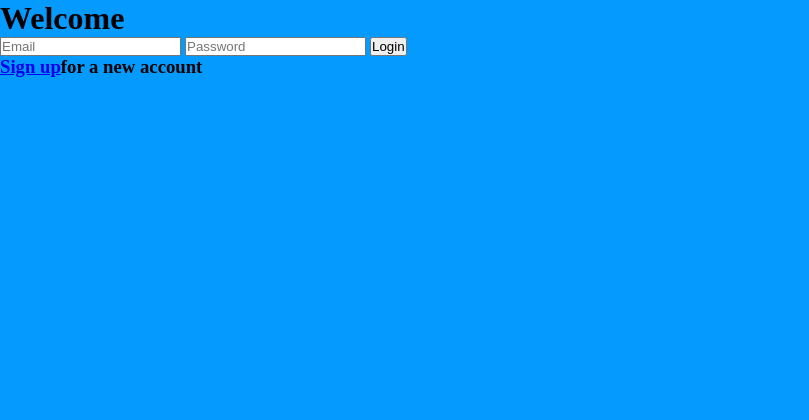
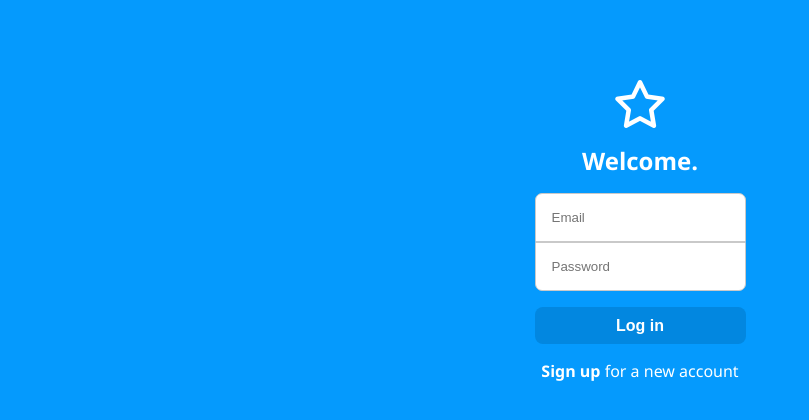
Before and after one commit to MasumaJaffery/HTML-CSS-Conversion, a plain HTML site: page index.html in a window 1280 px wide. Shown: the whole page, without its empty margins (0-809 px from the left). Drawn offline with Linux system fonts and the light colour scheme.

Commit message:
Update UI

```diff
--- a/index.css
+++ b/index.css
@@ -6,4 +6,65 @@
 
 body {
     background-color: rgb(5, 154, 253);
+    font-family: 'Segoe UI', Tahoma, Geneva, Verdana, sans-serif;
 }
+
+.logo .fa-star {
+    color: white;
+    font-size: 3rem;
+}
+
+.heading h2 {
+    color: white;
+    margin: 1rem 0;
+}
+
+.container {
+    display: flex;
+    flex-direction: column;
+    align-items: center;
+    justify-content: center;
+    margin: 5rem auto;
+}
+
+form {
+    display: flex;
+    flex-direction: column;
+}
+
+form input {
+    padding: 1rem;
+    border: rgb(201, 201, 201) 0.5px solid;
+}
+
+form .email {
+    border-radius: 7px 7px 0 0;
+}
+
+form .password {
+    border-radius: 0 0 7px 7px;
+}
+
+form button {
+    padding: 0.6rem;
+    margin-top: 1rem;
+    border: none;
+    color: white;
+    font-weight: bold;
+    font-size: 1rem;
+    background-color: rgb(2, 135, 224);
+    cursor: pointer;
+    border-radius: 8px;
+}
+
+.signup-link {
+    margin-top: 1rem;
+    color: white;
+    text-decoration: none;
+}
+
+.signup-link a {
+    text-decoration: none;
+    color: #fff;
+    font-weight: bold;
+}
--- a/index.html
+++ b/index.html
@@ -3,24 +3,27 @@
 <head>
     <meta charset="UTF-8">
     <meta name="viewport" content="width=device-width, initial-scale=1.0">
+    <script src="https://kit.fontawesome.com/e4617bc15f.js" crossorigin="anonymous"></script>
     <link rel="stylesheet" href="index.css">
     <title>Project-1</title>
 </head>
 <body>
     <div class="container">
-    <div class ="logo"></div>
+    <div class ="logo">
+        <i class="fa-regular fa-star"></i>
+    </div>
     <div class="heading">
-        <h1>Welcome</h1>
+        <h2>Welcome.</h2>
     </div>
     <div class="form">
         <form action="#" method="post">
-            <input type="email" name="email" id="email" placeholder="Email" required>
-            <input type="password" name="password" id="password" placeholder="Password" required>
-            <button type="submit">Login</button>
+            <input type="email" name="email" id="email" placeholder="Email" class="email" required>
+            <input type="password" name="password" id="password" placeholder="Password" class="password" required>
+            <button type="submit">Log in</button>
         </form>
     </div>
     <div class="signup-link">
-        <h3><a href="#">Sign up</a>for a new account</h3>
+        <p><a href="#">Sign up </a>for a new account<p>
     </div>
 </body>
 </html>
```
